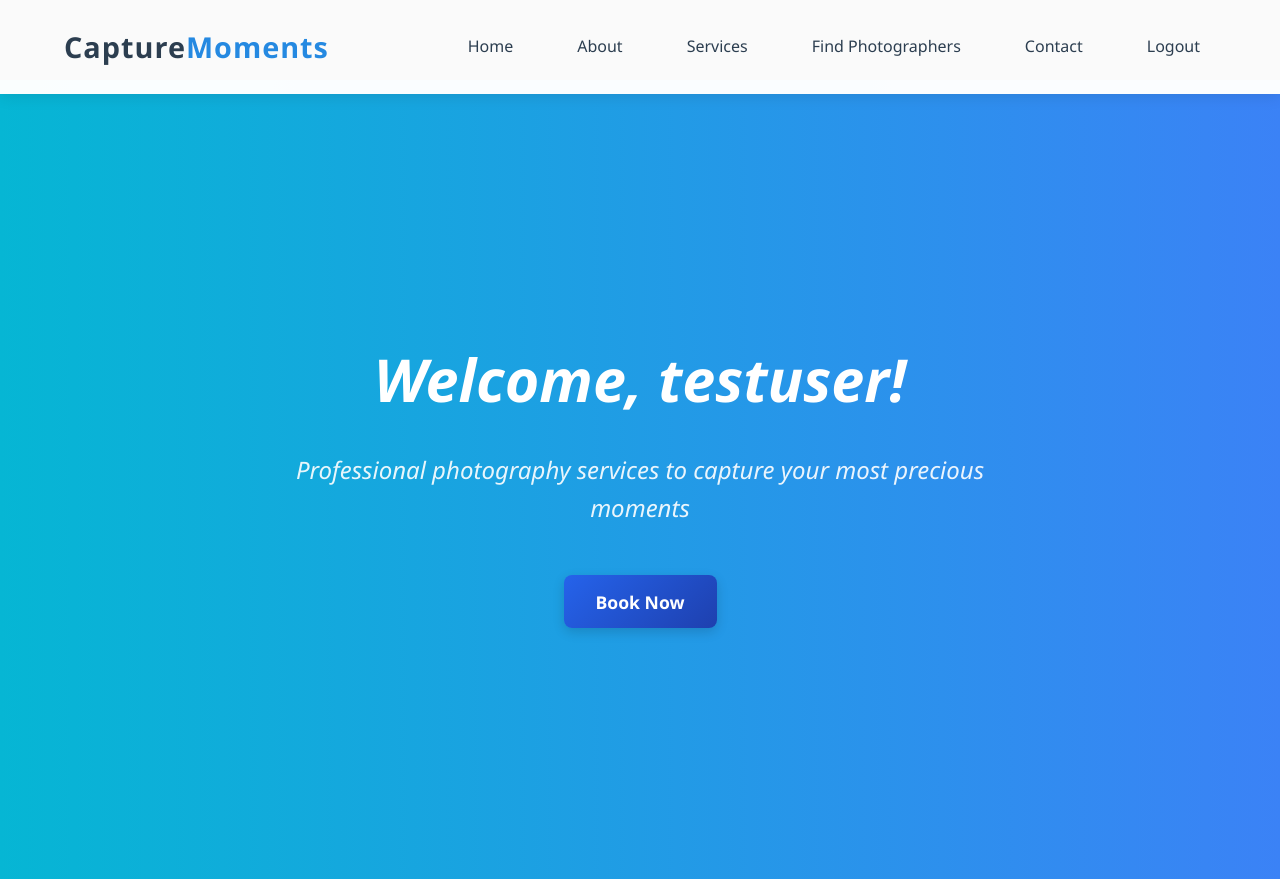
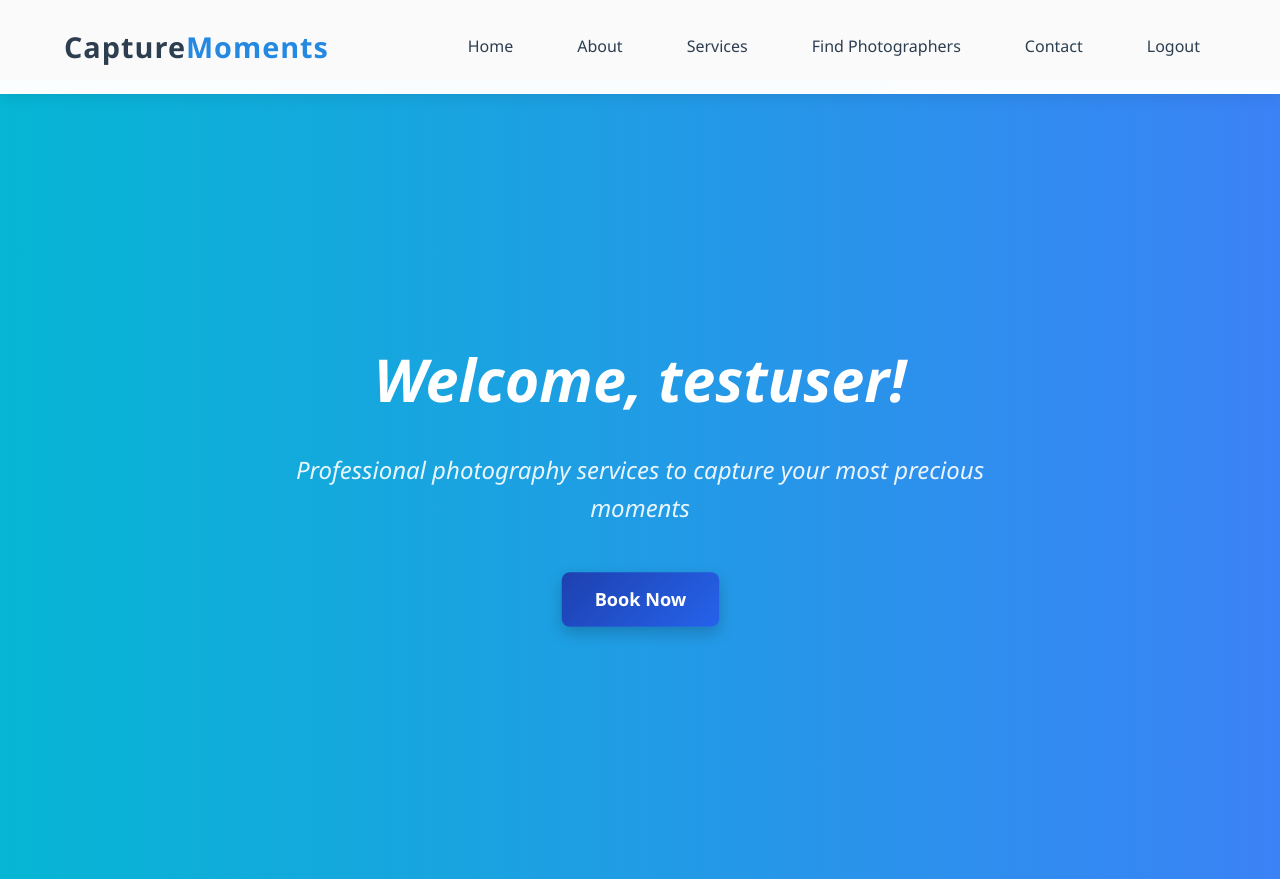
Before and after one commit to Harikagolusu/CaptureMoments-AWS, a Flask app: page /home in a window 1280 px wide, with the pointer over the restyled element. Shown: the top 879 px of the page. Run offline with Flask 3, Linux system fonts and the light colour scheme; the visitor is signed in with stand-in values (Sample User, id 1).

Commit message:
Update home.html

```diff
--- a/templates/home.html
+++ b/templates/home.html
@@ -145,6 +145,15 @@
   cursor: pointer;
   transition: all 0.3s ease;
   box-shadow: 0 4px 12px rgba(0, 0, 0, 0.15);
+}
+.book-now-btn:hover {
+  background: linear-gradient(135deg, #1e40af, #2563eb); /* Reversed gradient */
+  transform: translateY(-2px) scale(1.03);
+  box-shadow: 0 6px 16px rgba(0, 0, 0, 0.2);
+}
+.book-now-btn:active {
+  transform: scale(0.97);
+  box-shadow: 0 2px 6px rgba(0, 0, 0, 0.1);
 }
 
 
```
